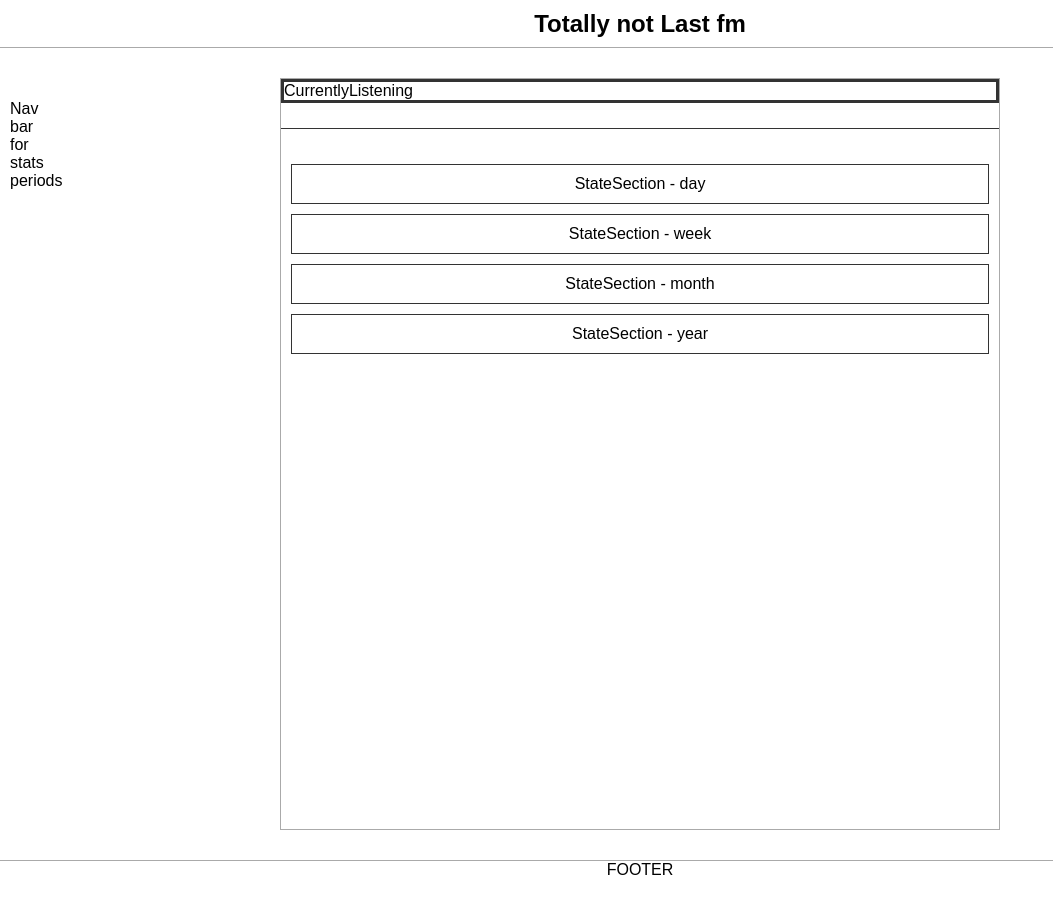
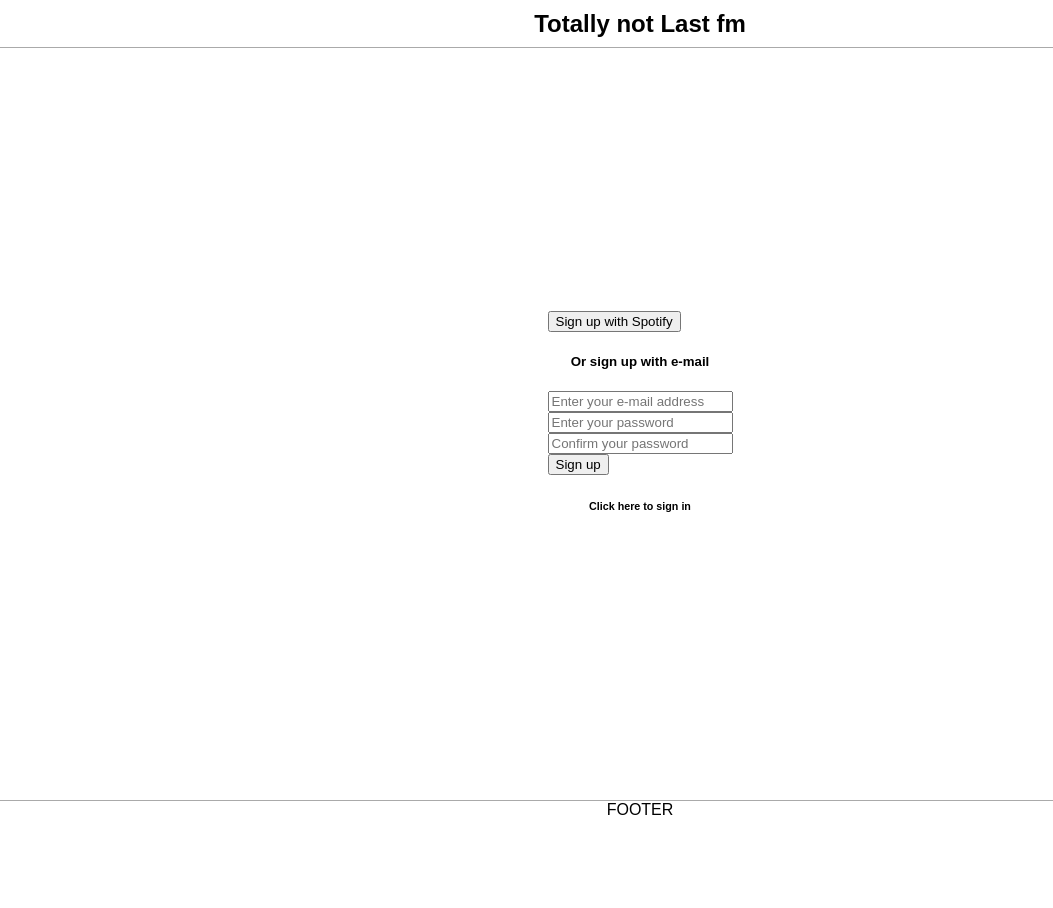
Before and after one commit to Boisier/Totally-not-Last-fm, a React app: page / in a window 1280 px wide. Shown: the whole page, without its empty margins (0-1053 px from the left). After the commit the page ends 848 px from the top, so only its background shows below. Built offline with nearby package versions, Linux system fonts and the light colour scheme.

Commit message:
sign up page added

```diff
--- a/src/App.js
+++ b/src/App.js
@@ -1,16 +1,13 @@
 // React
 import React, { Component } from 'react'
-import { Switch, Route } from 'react-router-dom'
 
 // Scene dependencies
 import './App.scss'
 
 // Scene componentts
 import Header from './scenes/Header/Header'
-import Structure from './scenes/Structure/Structure'
 import Footer from './scenes/Footer/Footer'
-
-import Home from './scenes/Home/Home'
+import SignUpForm from './scenes/SignUpForm/SignUpForm'
 
 export default class extends Component {
   constructor (props) {
@@ -20,11 +17,7 @@
   render = () => (
     <section className="App">
       <Header/>
-      <Structure>
-        <Switch>
-          <Route path='/' component={Home}/>
-        </Switch>
-      </Structure>
+      <SignUpForm />
       <Footer />
     </section>
   )
--- /dev/null
+++ b/src/scenes/SignUpForm/SignUpForm.js
@@ -0,0 +1,20 @@
+// React
+import React, { Component } from 'react'
+
+import './SignUpForm.scss'
+
+export default class extends Component {
+  render = () => (
+    <section id="signup-form">
+      <div className="access-form">
+        <input type="button" value="Sign up with Spotify" />
+        <h5 className="caption">Or sign up with e-mail</h5>
+        <input type="text" id="input-signin-email" placeholder="Enter your e-mail address" />
+        <input type="password" id="input-signin-password" placeholder="Enter your password" />
+        <input type="password" id="input-signin-password" placeholder="Confirm your password" />
+        <input type="button" value="Sign up" />
+        <h6>Click here to sign in</h6>
+      </div>
+    </section>
+  )
+}
--- /dev/null
+++ b/src/scenes/SignUpForm/SignUpForm.scss
@@ -0,0 +1,19 @@
+#signup-form
+{
+  width: 100%;
+  height: 100%;
+  padding: 0;
+  margin: 0;
+  display: -webkit-box;
+  display: -moz-box;
+  display: -ms-flexbox;
+  display: -webkit-flex;
+  display: flex;
+  align-items: center;
+  justify-content: center;
+  text-align: center;
+
+  .caption, input {
+    display: block;
+  }
+}
```
